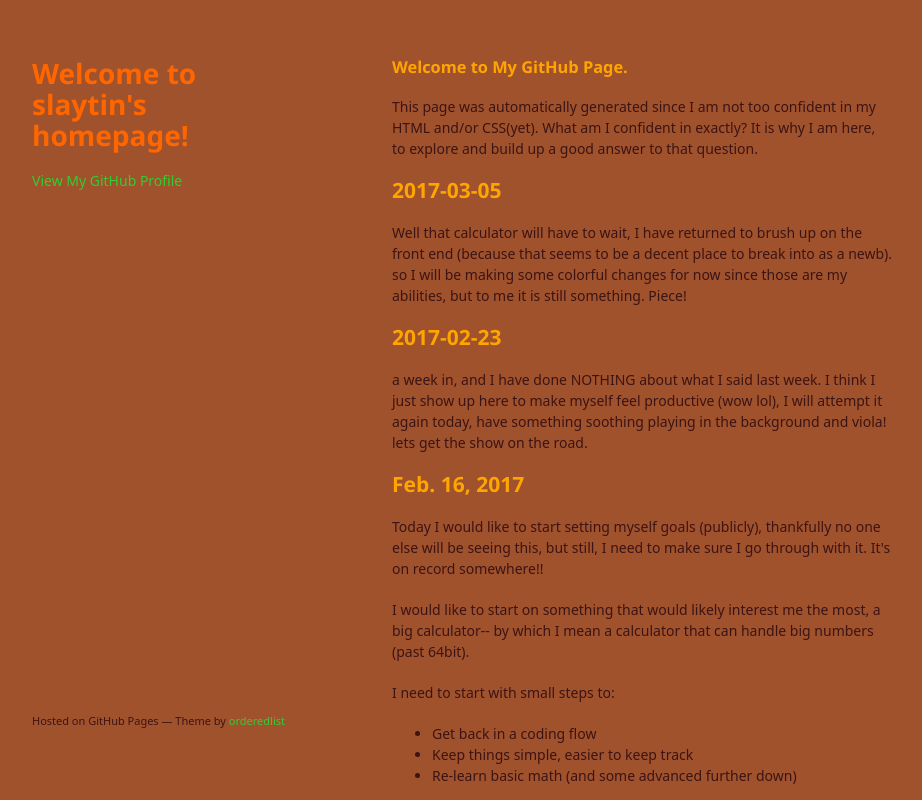
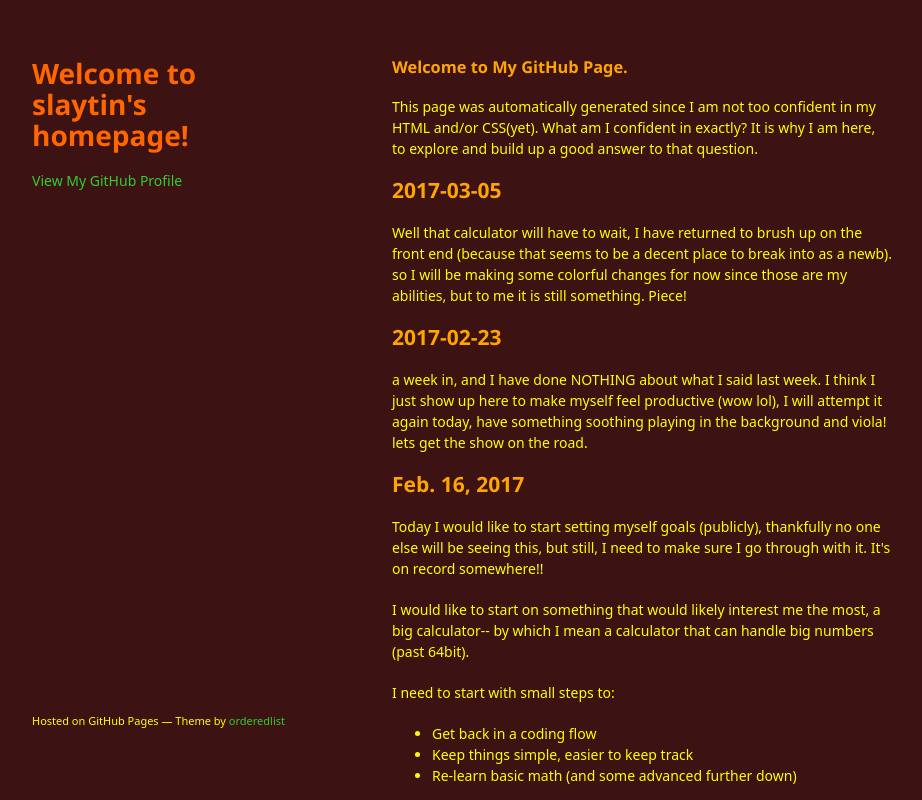
Before and after one commit to slaytin/slaytin.github.io, a plain HTML site: page index.html in a window 1280 px wide. Shown: the top 800 px of the page, without its empty margins (178-1100 px from the left). Drawn offline with Linux system fonts and the light colour scheme; a web font is replaced by a local one.

Commit message:
update bg+col

```diff
--- a/stylesheets/styles.css
+++ b/stylesheets/styles.css
@@ -55,10 +55,10 @@
 }
 
 body {
-  background-color: rgb(160,82,45);
+  background-color: #3c1212;
   padding:50px;
   font: 14px/1.5 "Noto Sans", "Helvetica Neue", Helvetica, Arial, sans-serif;
-  color:#3c1414;
+  color:#FF0;
   font-weight:400;
 }
 
```
